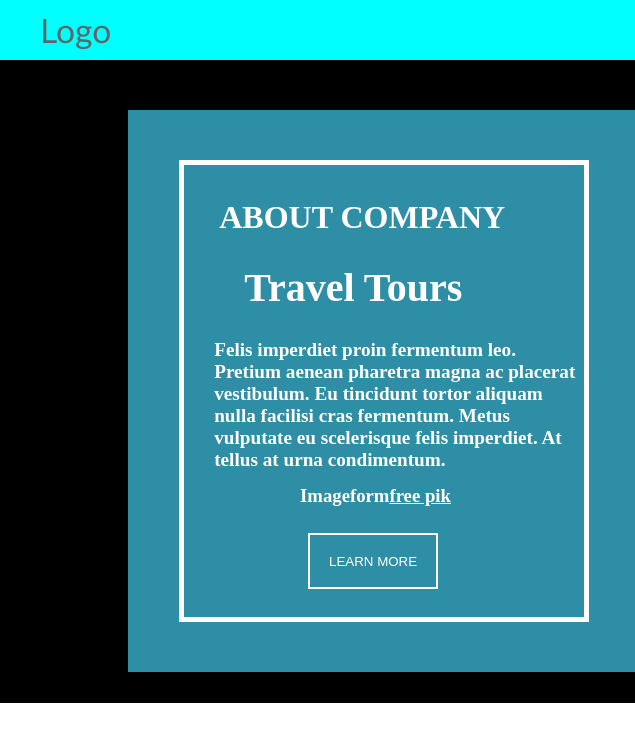
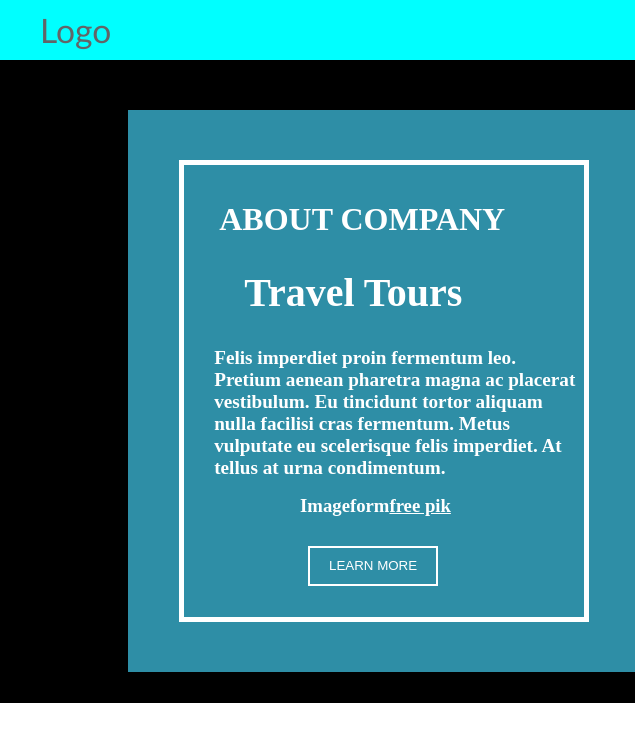
Before and after one commit to mryaseenbalti/Tarvel-Template-page, a plain HTML site: page index.html in a window 1280 px wide. Shown: the full height of the page, 0-635 px from the left. Drawn offline with nearby package versions, Linux system fonts and the light colour scheme.

Commit message:
Update style.css

```diff
--- a/style.css
+++ b/style.css
@@ -150,7 +150,7 @@ ul li {
   .button {
     background-color: rgb(46, 142, 166);
     border: 2px solid #fff;
-    height: 7vh;
+    height: 20px;
     width: 9vw;
     color: #fff;
     min-width: 130px;
```
